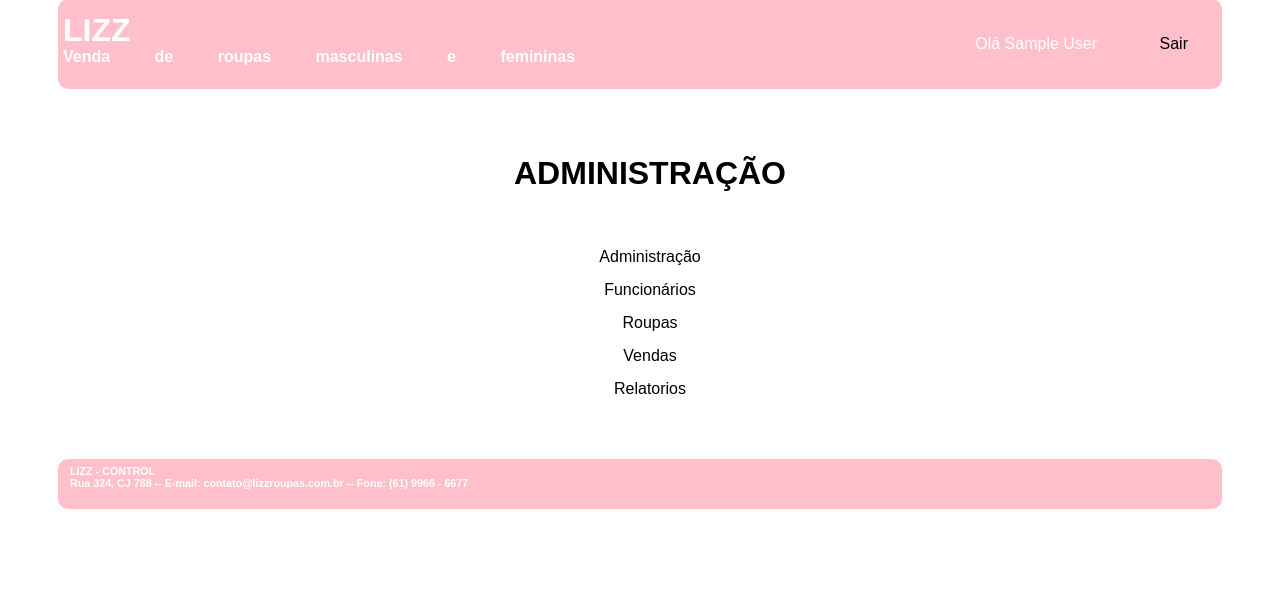
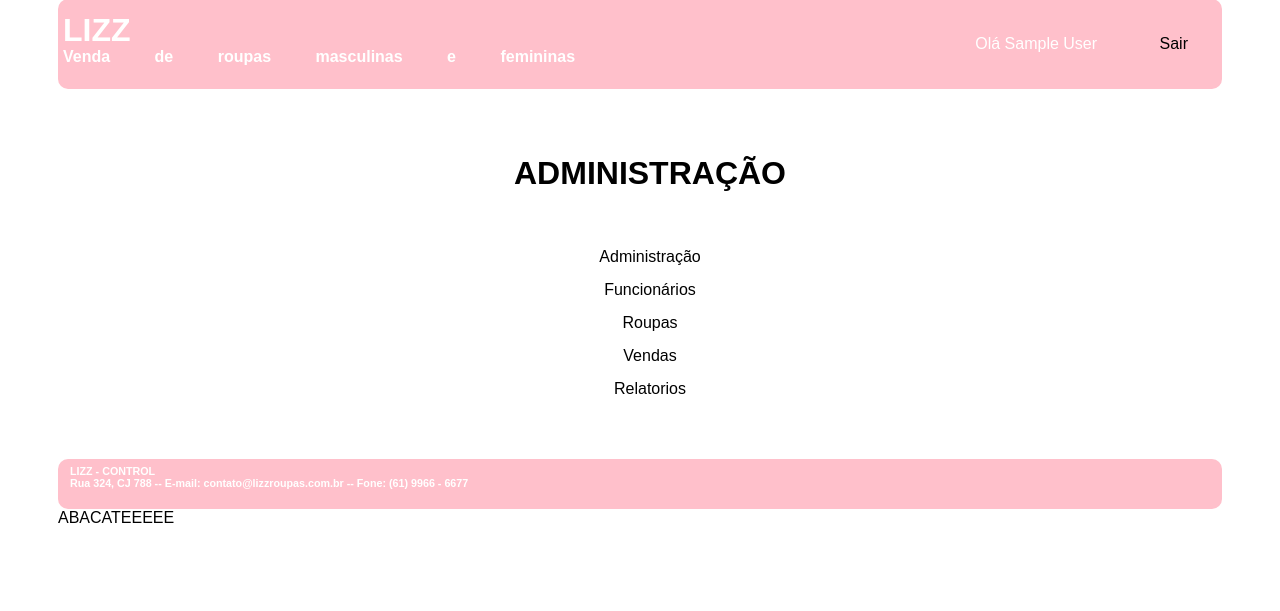
Before and after one commit to gabrielealvesss/lojaderoupas, a PHP site: page /administracao.php in a window 1280 px wide. Shown: the part 51-662 px from the top of the page. Run offline with PHP 8.4, Linux system fonts and the light colour scheme; the visitor is signed in with stand-in values (Sample User, id 1).

Commit message:
Update administracao.php
AAAAA

```diff
--- a/Site/administracao.php
+++ b/Site/administracao.php
@@ -46,4 +46,4 @@
 
 		</div>
     </body>
-</html>
+</html> ABACATEEEEE
```
